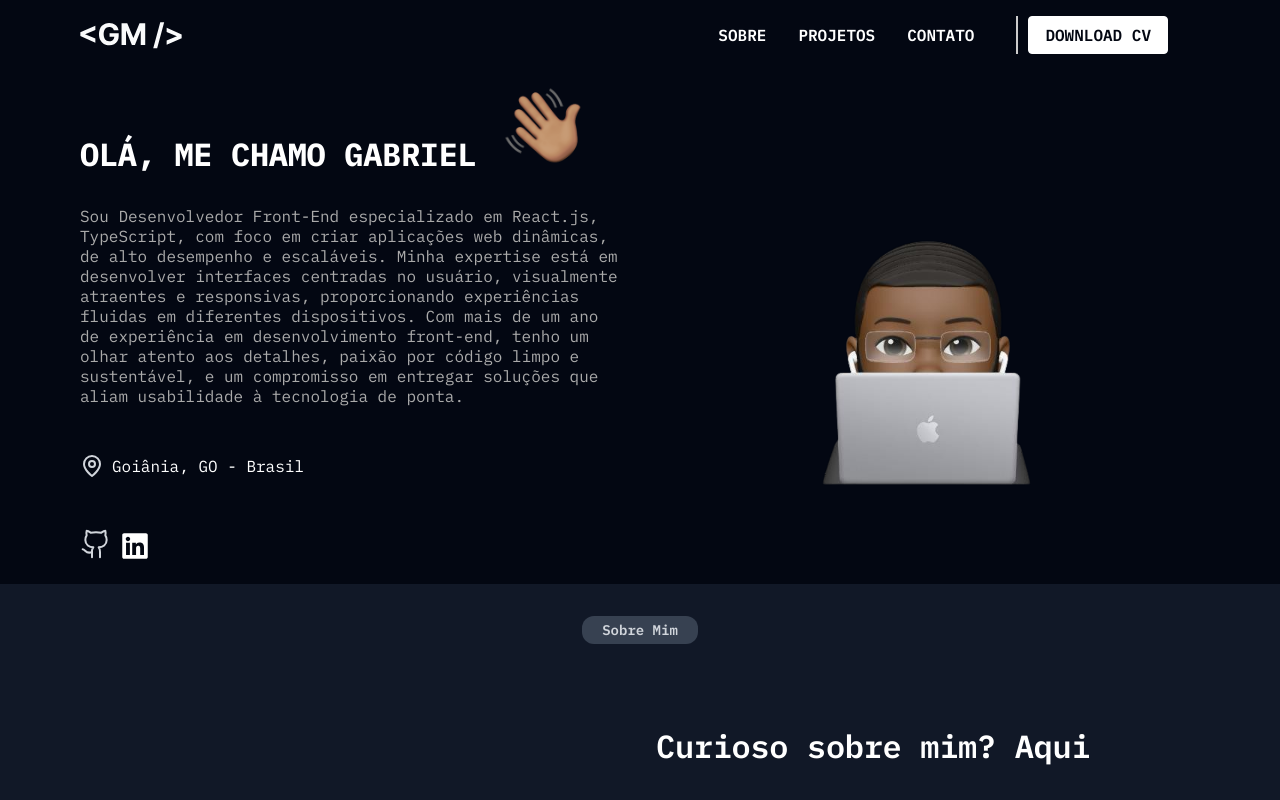
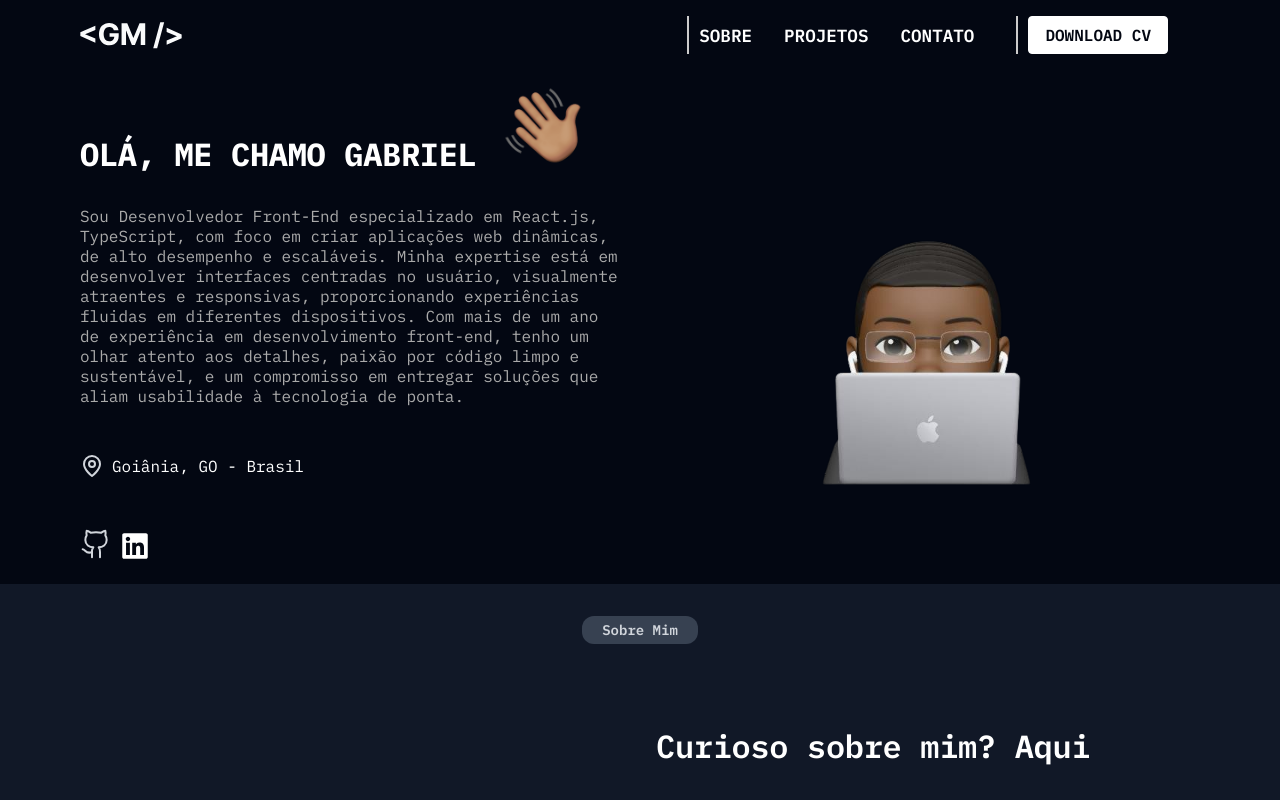
Before and after one commit to Th3Gabriel/Portifolio-Gabriel-ReactJs, a React (Vite) app: page / in a window 1280 px wide. Shown: the top 800 px of the page. Built offline with nearby package versions, Linux system fonts and the light colour scheme.

Commit message:
Fix: responsividade

```diff
--- a/src/Components/About/About.css
+++ b/src/Components/About/About.css
@@ -58,7 +58,7 @@
 }
 
 /* Estilos responsivos para telas com largura de até 768px */
-@media (max-width: 48rem) {
+@media (max-width: 768px) {
   .about-container {
     padding: 1.5rem 2rem; /* Ajusta o espaçamento interno para telas menores */
   }
@@ -68,19 +68,74 @@
     gap: 1.5rem; /* Reduz o espaçamento entre os itens */
   }
 
+  .about-image-container {
+    order: -1; /* Coloca a imagem antes do texto */
+    min-height: 15rem; /* Reduz a altura mínima para telas menores */
+  }
+
   .about-label {
     margin-bottom: 2rem; /* Ajusta o espaçamento inferior */
   }
 
-  .about-image-container {
-    min-height: 15rem; /* Reduz a altura mínima para telas menores */
-  }
-
   .about-text-title {
-    font-size: 1.75rem; /* Reduz o tamanho da fonte do título */
+    font-size: 16px; /* Reduz o tamanho da fonte do título */
+    line-height: 20px;
   }
 
   .about-text-description {
-    font-size: 16px; /* Reduz o tamanho da fonte da descrição */
+    font-size: 12px; /* Reduz o tamanho da fonte da descrição */
+  }
+
+  .about-image-container img {
+    width: 100%; /* Adapta largura à tela */
+    height: auto; /* Ajusta altura automaticamente */
   }
 }
+
+/* Estilos responsivos para telas entre 768px e 1024px (tablets e pequenos desktops) */
+@media (min-width: 768px) and (max-width: 1024px) {
+  .about-container {
+    padding: 2rem 3rem; /* Ajusta o espaçamento interno */
+  }
+
+  .about-row {
+    gap: 1.75rem; /* Ajusta o espaçamento entre os itens */
+  }
+
+  .about-image-container img {
+    width: 600px; /* Reduz largura da imagem */
+    height: 660px; /* Reduz altura da imagem */
+  }
+}
+
+/* Estilos responsivos para telas entre 1024px e 1280px (desktops padrão) */
+@media (min-width: 1024px) and (max-width: 1280px) {
+  .about-container {
+    padding: 2rem 4rem; /* Ajusta o espaçamento interno */
+  }
+
+  .about-row {
+    gap: 2rem; /* Mantém espaçamento entre os itens */
+  }
+
+  .about-image-container img {
+    width: 700px; /* Ajusta largura da imagem */
+    height: 770px; /* Ajusta altura da imagem */
+  }
+}
+
+/* Estilos para telas maiores que 1280px (desktops grandes e ultrawide) */
+@media (min-width: 1280px) {
+  .about-container {
+    padding: 2rem 5rem; /* Mantém espaçamento interno */
+  }
+
+  .about-row {
+    gap: 2.5rem; /* Aumenta o espaçamento entre os itens */
+  }
+
+  .about-image-container img {
+    width: 800px; /* Tamanho original da imagem */
+    height: 880px; /* Tamanho original da imagem */
+  }
+}
--- a/src/Components/Header/Header.css
+++ b/src/Components/Header/Header.css
@@ -1,126 +1,211 @@
 /* Estilização para o cabeçalho */
 .header {
-  top: 0; /* Posiciona no topo */
-  left: 0; /* Alinha à esquerda */
-  width: 100%; /* Ocupa toda a largura */
-  padding: 1rem 5rem; /* Espaçamento interno (topo/inferior e laterais) */
-  display: flex; /* Exibe os itens em linha */
-  justify-content: space-between; /* Espaça os itens igualmente */
-  align-items: center; /* Alinha os itens verticalmente */
-  z-index: 100; /* Garante que o cabeçalho fique sobreposto */
-  background-color: #030712; /* Cor de fundo */
+  top: 0;
+  left: 0;
+  width: 100%;
+  padding: 1rem 5rem;
+  display: flex;
+  justify-content: space-between;
+  align-items: center;
+  z-index: 100;
+  background-color: #030712;
 }
 
 /* Estilização do elemento nav (navegação) */
 nav {
-  display: flex; /* Itens em linha */
+  display: flex;
 }
 
 /* Estilização para lista não ordenada */
 ul {
-  list-style: none; /* Remove os marcadores padrão */
-  margin: 0; /* Remove margens */
-  padding: 0; /* Remove preenchimento */
-  display: flex; /* Exibe itens em linha */
+  list-style: none;
+  margin: 0;
+  padding: 0;
+  display: flex;
 }
 
 /* Estilização dos itens da lista */
 li {
-  margin-right: 2rem; /* Espaçamento entre os itens */
-  display: flex; /* Itens em linha */
-  align-items: center; /* Alinha itens verticalmente */
+  margin-right: 2rem;
+  display: flex;
+  align-items: center;
 }
 
 /* Links na navegação */
 nav a {
-  text-decoration: none; /* Remove sublinhado */
-  color: #fff; /* Cor do texto */
-  font-weight: 600; /* Peso da fonte */
-  font-size: 1rem; /* Tamanho do texto */
+  text-decoration: none;
+  color: #fff;
+  font-weight: 600;
+  font-size: 1rem;
 }
 
 /* Divisores visuais */
 .divisor {
-  width: 0.125rem; /* Largura da linha */
-  height: 100%; /* Altura total */
-  background-color: #ccc; /* Cor do divisor */
-  margin: 0 0.625rem; /* Espaçamento horizontal */
-  display: inline-block; /* Exibição em linha */
+  width: 0.125rem;
+  height: 100%;
+  background-color: #ccc;
+  margin: 0 0.625rem;
+  display: inline-block;
 }
 
 /* Menu móvel inicialmente oculto */
 .mobile-menu {
-  display: none; /* Não exibe no layout padrão */
+  display: none;
 }
 
-/* Estilização para telas menores */
+/* Estilização para telas menores que 768px */
 @media (max-width: 768px) {
   nav.open {
-    align-items: end; /* Alinha itens ao final */
-    display: flex; /* Exibe itens */
+    align-items: end;
+    display: flex;
   }
 
   nav {
-    background-color: #1d1d1d; /* Fundo do menu móvel */
-    display: none; /* Oculta por padrão */
-    flex-direction: column; /* Exibe itens em coluna */
-    height: 100%; /* Altura total da tela */
-    padding: 2.3125rem; /* Espaçamento interno */
-    position: fixed; /* Fixa na tela */
-    right: 0; /* Alinha à direita */
-    top: 0; /* Fixa no topo */
-    width: 100%; /* Ocupa toda a largura */
-    z-index: 100; /* Mantém sobreposto */
+    background-color: #1d1d1d;
+    display: none;
+    flex-direction: column;
+    height: 100%;
+    padding: 2.3125rem;
+    position: fixed;
+    right: 0;
+    top: 0;
+    width: 100%;
+    z-index: 100;
   }
 
   nav ul {
-    flex-direction: column; /* Lista em coluna */
-    width: 100%; /* Ocupa toda a largura */
+    flex-direction: column;
+    width: 100%;
   }
 
   nav ul li {
-    display: flex; /* Exibe itens em linha */
+    display: flex;
   }
 
   nav a {
-    color: #d1d5db; /* Cor do texto */
-    font-weight: 500; /* Peso do texto */
-    font-size: 1.25rem; /* Tamanho maior do texto */
-    line-height: 1.5rem; /* Altura da linha */
-    margin: 0 0 0.9375rem 0; /* Margem inferior */
-    padding: 0.3125rem; /* Espaçamento interno */
-    text-decoration: none; /* Remove sublinhado */
-    width: 6.25rem; /* Largura padrão do link */
+    color: #d1d5db;
+    font-weight: 500;
+    font-size: 1.25rem;
+    line-height: 1.5rem;
+    margin: 0 0 0.9375rem 0;
+    padding: 0.3125rem;
+    text-decoration: none;
+    width: 6.25rem;
   }
 
   .mobile-menu {
-    display: flex; /* Exibe menu móvel */
+    display: flex;
   }
 
   .mobile-container {
-    justify-content: space-between; /* Itens nas extremidades */
-    align-items: center; /* Centraliza itens verticalmente */
-    padding: 0 1rem; /* Espaçamento interno horizontal */
+    justify-content: space-between;
+    align-items: center;
+    padding: 0 1rem;
   }
 
   .mobile-menu img {
-    max-height: 2.5rem; /* Limita a altura da logo */
+    max-height: 2.5rem;
   }
 
   .close-btn {
-    cursor: pointer; /* Altera o cursor ao passar */
-    background: none; /* Remove o fundo */
-    border: none; /* Remove bordas */
-    color: white; /* Cor do texto */
-    font-size: 1.5625rem; /* Tamanho do ícone */
-    padding: 0.75rem; /* Espaçamento interno */
+    cursor: pointer;
+    background: none;
+    border: none;
+    color: white;
+    font-size: 1.5625rem;
+    padding: 0.75rem;
   }
 
   .divisor {
-    width: 100%; /* Largura total */
-    height: 0.125rem; /* Altura da linha */
-    background-color: #1f2937; /* Cor do divisor */
-    margin: 0.625rem auto; /* Margem automática para centralizar */
-    margin-bottom: 1.875rem; /* Espaçamento inferior */
+    width: 100%;
+    height: 0.125rem;
+    background-color: #1f2937;
+    margin: 0.625rem auto;
+    margin-bottom: 1.875rem;
   }
 }
+
+/* Estilização para telas maiores que 768px */
+@media (min-width: 769px) {
+  .mobile-menu {
+    display: none; /* Esconde menu móvel */
+  }
+
+  nav {
+    display: flex; /* Reexibe o menu padrão */
+    flex-direction: row;
+    position: static;
+    background-color: transparent;
+    height: auto;
+    padding: 0;
+    width: auto;
+  }
+
+  nav ul {
+    flex-direction: row;
+    width: auto;
+  }
+
+  nav ul li {
+    margin-right: 2rem;
+  }
+
+  nav a {
+    color: #fff;
+    font-size: 1rem;
+    margin: 0;
+  }
+
+  .divisor {
+    display: inline-block;
+    width: 0.125rem;
+    height: 100%;
+    margin: 0 0.625rem;
+    background-color: #ccc;
+  }
+}
+
+/* Estilização para telas entre 768px e 1024px (tablets e pequenos desktops) */
+@media (min-width: 768px) and (max-width: 1024px) {
+  .header {
+    padding: 1rem 2rem;
+  }
+
+  nav ul li {
+    margin-right: 1.5rem;
+  }
+
+  nav a {
+    font-size: 0.9rem;
+  }
+}
+
+/* Estilização para telas entre 1024px e 1280px (desktops padrão) */
+@media (min-width: 1024px) and (max-width: 1280px) {
+  .header {
+    padding: 1rem 3rem;
+  }
+
+  nav ul li {
+    margin-right: 1.75rem;
+  }
+
+  nav a {
+    font-size: 1rem;
+  }
+}
+
+/* Estilização para telas maiores que 1280px */
+@media (min-width: 1280px) {
+  .header {
+    padding: 1rem 5rem;
+  }
+
+  nav ul li {
+    margin-right: 2rem;
+  }
+
+  nav a {
+    font-size: 1.1rem;
+  }
+}
```
